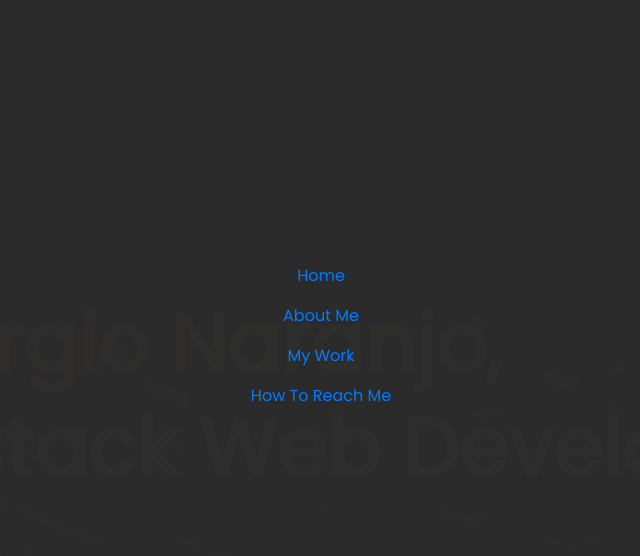
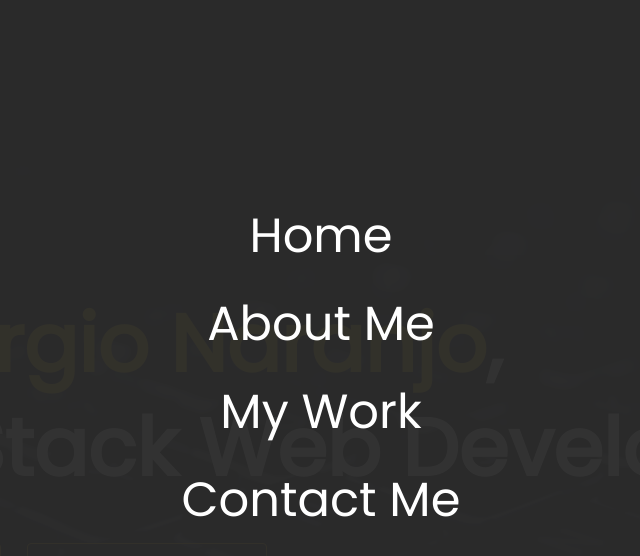
Before and after one commit to lfnaranjo11/snaranjop1.github.io, a website: page index.html in a window 1280 px wide. Both pictures are taken after a click on the picture 1177 px from the left and 72 px from the top of the page. Shown: the whole page, without its empty margins (319-959 px from the left). Drawn offline with nearby package versions, Linux system fonts and the light colour scheme.

Commit message:
Menu font family and size

```diff
--- a/index.html
+++ b/index.html
@@ -31,7 +31,7 @@
   <!--Slidein/out menu-->
   <div class="container-fluid menu">
     <ul class="menu-nav">
-      <li class="nav-item current">
+      <li class="nav-item">
         <a href="index.html" class="nav-link">
           Home
         </a>
@@ -48,7 +48,7 @@
       </li>
       <li class="nav-item">
         <a href="contact.html" class="nav-link">
-          How To Reach Me
+          Contact Me
         </a>
       </li>
     </ul>
--- a/styles/styles.css
+++ b/styles/styles.css
@@ -71,9 +71,9 @@ body {
   height: 100%;
   opacity: 1;
   visibility: hidden;
-  background: rgba(44, 44, 44, 0.99);
+  background: rgba(44, 44, 44, 0.97);
   text-align: center;
-  padding-top: 20%;
+  padding-top: 15%;
   z-index: 2;
 }
 
@@ -99,6 +99,16 @@ body {
 .menu-nav {
   list-style: none;
   padding-left: 0;
+}
+
+.nav-link {
+  font-family: 'Poppins', sans-serif;
+  font-size: 6vh;
+  color: #fff;
+}
+
+.nav-link:hover {
+  color: #eece1a;
 }
 
 .btn-outline-warning {
```
